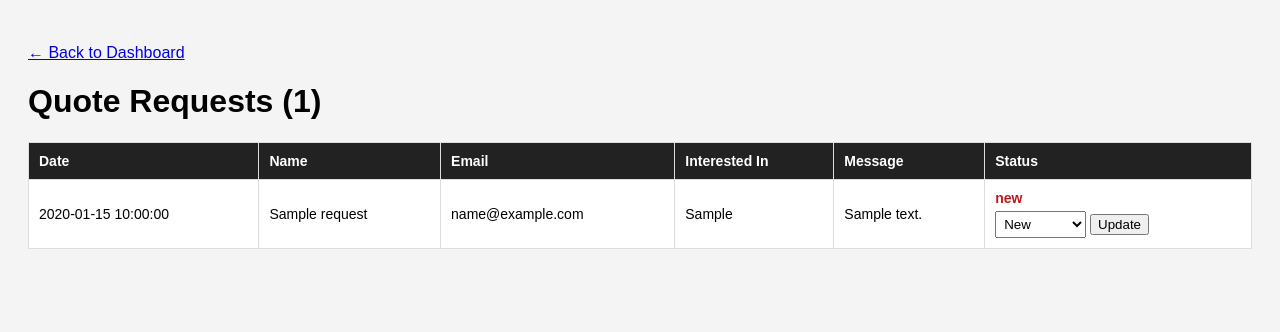
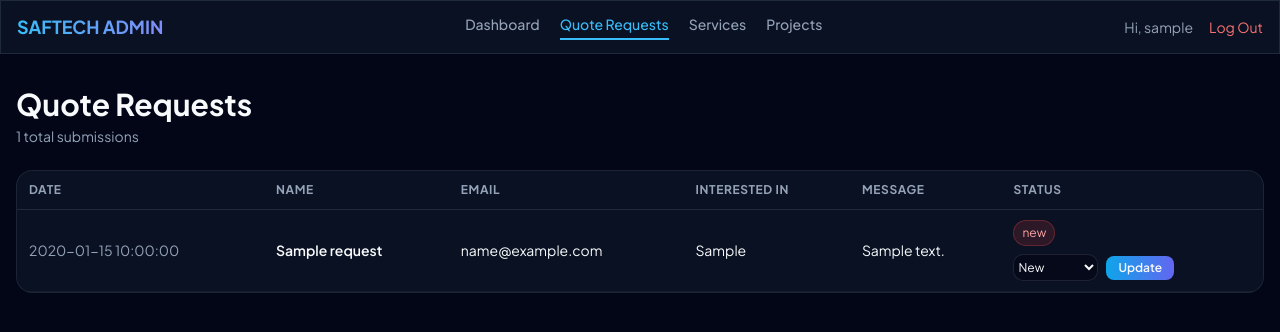
Before and after one commit to Safaritu/SAFTECH-RESOLUTION, a PHP site: page /admin/quotes.php in a window 1280 px wide. Shown: the top 332 px of the page. Run offline with PHP 8.4, Linux system fonts and the light colour scheme; the visitor is signed in with stand-in values (Sample User, id 1); tables that the repository leaves empty hold one stand-in row (values such as "Sample post"); a stand-in replaces the project's code that opens the database connection; some libraries are stand-ins or nearby versions.

Commit message:
Redesign admin quote requests page with branded dark theme

```diff
--- a/public/admin/quotes.php
+++ b/public/admin/quotes.php
@@ -7,7 +7,6 @@ if (!isset($_SESSION['admin_id'])) {
     exit;
 }
 
-// Handle status update
 if ($_SERVER['REQUEST_METHOD'] === 'POST' && isset($_POST['update_status'])) {
     $id = (int) $_POST['id'];
     $status = $_POST['status'];
@@ -20,29 +19,23 @@ if ($_SERVER['REQUEST_METHOD'] === 'POST' && isset($_POST['update_status'])) {
     exit;
 }
 
+$pageTitle = 'Quote Requests';
 $stmt = $pdo->query("SELECT * FROM quote_requests ORDER BY created_at DESC");
 $quotes = $stmt->fetchAll();
+
+$statusStyles = [
+    'new' => 'bg-red-500/15 text-red-300 border-red-500/30',
+    'contacted' => 'bg-amber-500/15 text-amber-300 border-amber-500/30',
+    'closed' => 'bg-emerald-500/15 text-emerald-300 border-emerald-500/30',
+];
+
+require __DIR__ . '/../../includes/admin_header.php';
 ?>
-<!DOCTYPE html>
-<html lang="en">
-<head>
-    <meta charset="UTF-8">
-    <title>Quote Requests | Admin</title>
-    <style>
-        body { font-family: Arial, sans-serif; padding: 20px; background: #f4f4f4; }
-        table { width: 100%; border-collapse: collapse; background: white; }
-        th, td { border: 1px solid #ddd; padding: 10px; text-align: left; font-size: 14px; }
-        th { background: #222; color: white; }
-        .status-new { color: #b91c1c; font-weight: bold; }
-        .status-contacted { color: #b45309; font-weight: bold; }
-        .status-closed { color: #15803d; font-weight: bold; }
-        select { padding: 4px; }
-    </style>
-</head>
-<body>
-    <p><a href="dashboard.php">&larr; Back to Dashboard</a></p>
-    <h1>Quote Requests (<?= count($quotes) ?>)</h1>
-    <table>
+<h1 class="text-2xl md:text-3xl font-bold mb-1">Quote Requests</h1>
+<p class="text-slate-400 text-sm mb-6"><?= count($quotes) ?> total submissions</p>
+
+<div class="glass rounded-2xl overflow-x-auto">
+    <table class="admin-table">
         <tr>
             <th>Date</th>
             <th>Name</th>
@@ -53,25 +46,28 @@ $quotes = $stmt->fetchAll();
         </tr>
         <?php foreach ($quotes as $q): ?>
         <tr>
-            <td><?= htmlspecialchars($q['created_at']) ?></td>
-            <td><?= htmlspecialchars($q['name']) ?></td>
+            <td class="whitespace-nowrap text-slate-400"><?= htmlspecialchars($q['created_at']) ?></td>
+            <td class="font-semibold"><?= htmlspecialchars($q['name']) ?></td>
             <td><?= htmlspecialchars($q['email']) ?></td>
-            <td><?= htmlspecialchars($q['project_interest']) ?></td>
-            <td><?= nl2br(htmlspecialchars($q['message'])) ?></td>
+            <td><?= htmlspecialchars($q['project_interest'] ?: '—') ?></td>
+            <td class="max-w-xs"><?= nl2br(htmlspecialchars($q['message'])) ?></td>
             <td>
-                <span class="status-<?= htmlspecialchars($q['status']) ?>"><?= htmlspecialchars($q['status']) ?></span>
-                <form method="POST" style="margin-top:5px;">
+                <span class="inline-block px-2 py-1 rounded-full text-xs border mb-2 <?= $statusStyles[$q['status']] ?? '' ?>"><?= htmlspecialchars($q['status']) ?></span>
+                <form method="POST" class="flex gap-2 items-center">
                     <input type="hidden" name="id" value="<?= $q['id'] ?>">
-                    <select name="status">
+                    <select name="status" class="!w-auto !py-1 !text-xs">
                         <option value="new" <?= $q['status'] === 'new' ? 'selected' : '' ?>>New</option>
                         <option value="contacted" <?= $q['status'] === 'contacted' ? 'selected' : '' ?>>Contacted</option>
                         <option value="closed" <?= $q['status'] === 'closed' ? 'selected' : '' ?>>Closed</option>
                     </select>
-                    <button type="submit" name="update_status" value="1">Update</button>
+                    <button type="submit" name="update_status" value="1" class="text-xs px-3 py-1 btn-primary rounded-lg font-semibold">Update</button>
                 </form>
             </td>
         </tr>
         <?php endforeach; ?>
+        <?php if (!$quotes): ?>
+        <tr><td colspan="6" class="text-center text-slate-500 py-8">No quote requests yet.</td></tr>
+        <?php endif; ?>
     </table>
-</body>
-</html>
+</div>
+<?php require __DIR__ . '/../../includes/admin_footer.php'; ?>
```
